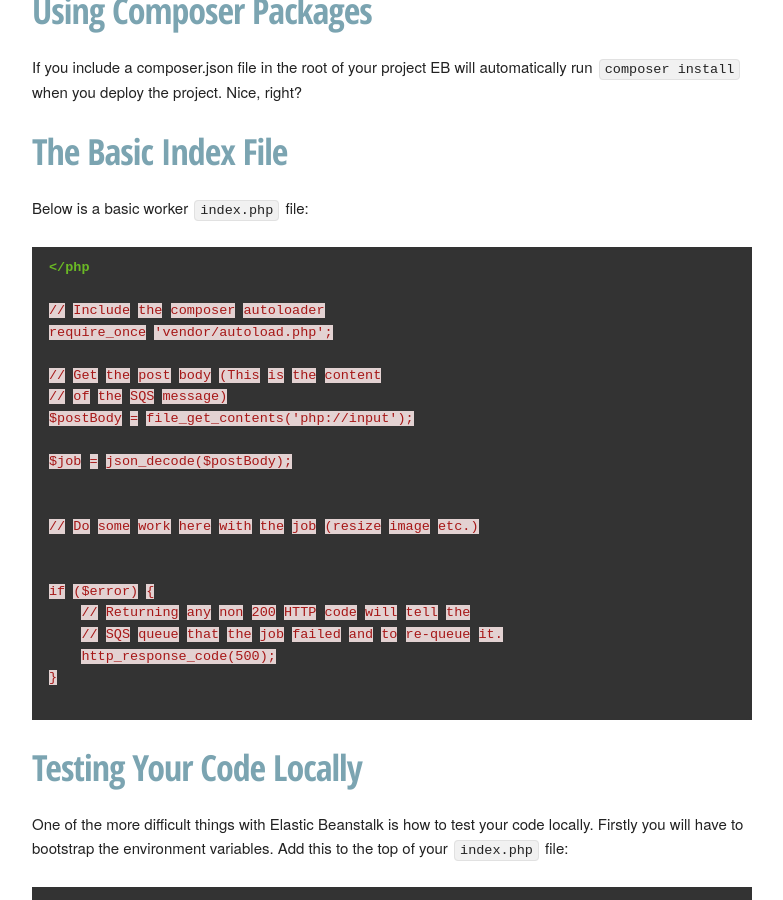
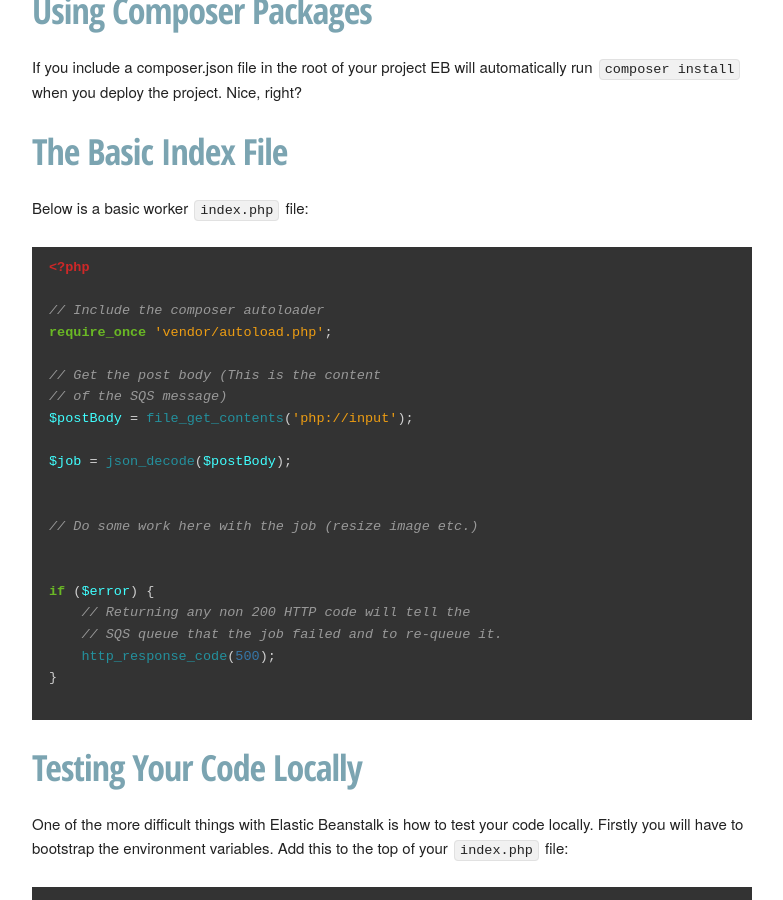
Before and after one commit to mrinc/diarmuidie.github.io, a Jekyll site: the page built from _posts/2015-05-17-deploying-php-workers-to-amazon-elastic-beanstalk.md, in a window 1280 px wide and 900 px high, scrolled down 3866 px. Shown: the whole window, without its empty margins (248-1031 px from the left). Built offline with Jekyll 4.4.1, drawn with Linux system fonts in a browser that asks for light colours; Markdown is read by kramdown in place of the engine named in the settings; comment, search, counter and statistics services are not loaded.

Commit message:
Opening tag typo

````diff
--- a/_posts/2015-05-17-deploying-php-workers-to-amazon-elastic-beanstalk.md
+++ b/_posts/2015-05-17-deploying-php-workers-to-amazon-elastic-beanstalk.md
@@ -51,7 +51,7 @@ If you include a composer.json file in the root of your project EB will automati
 Below is a basic worker `index.php` file:
 
 ```php
-</php
+<?php
 
 // Include the composer autoloader
 require_once 'vendor/autoload.php';
````
